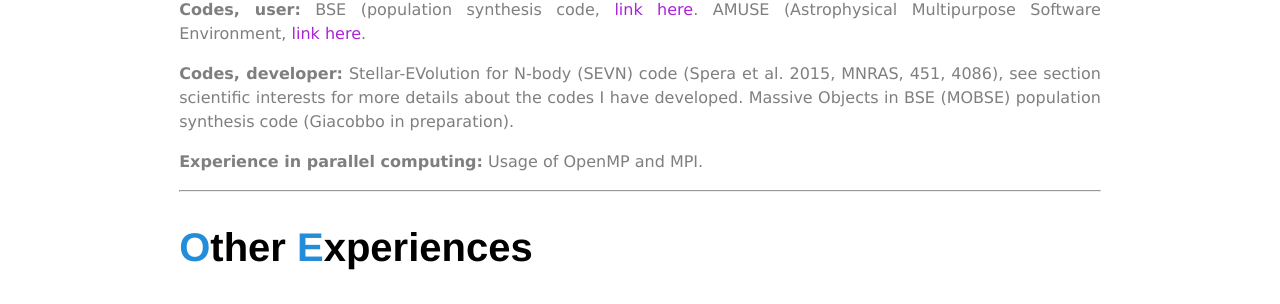
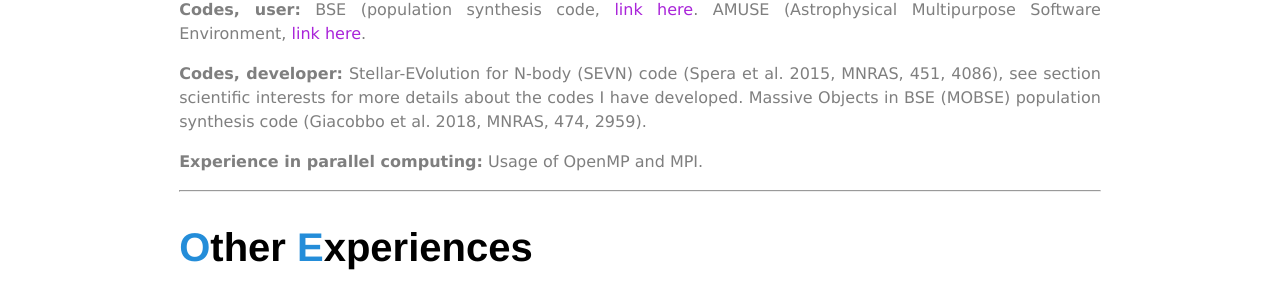
Before and after one commit to GiacobboNicola/giacobbonicola.github.io, a Jekyll site: the page built from item3.html, in a window 1280 px wide and 900 px high, scrolled down 1983 px. Shown: the part 396-700 px from the top of the window. Built offline with Jekyll 4.4.1, drawn with Linux system fonts in a browser that asks for light colours; some of the changed text lies outside the part shown.

```diff
--- a/_layouts/cv.html
+++ b/_layouts/cv.html
@@ -65,9 +65,9 @@
 					<div>
 						<h2><span class="b">P</span>ubblications</h2>
 						<p><i class="small"> 2018 </i> <b>N. Giacobbo</b>, M. Mapelli, M. Spera, "<a href="https://arxiv.org/abs/1711.03556">Merging black hole binaries: the effects of progenitor's metallicity, mass-loss rate and Eddington factor</a>",
-							2018, MNRAS, 474, 2959</p>
+							2018, MNRAS, 474, 2959.</p>
 						<p><i class="small"> 2017 </i> M. Mapelli, <b>N. Giacobbo</b>, E. Ripamonti, M. Spera, "<a href="http://adsabs.harvard.edu/abs/2017MNRAS.472.2422M">The cosmic merger rate of stellar black hole binaries from the Illustris simulation</a>",
-							2017, MNRAS, 472, 2422</p>
+							2017, MNRAS, 472, 2422.</p>
 						<p><i class="small"> 2016 </i> M. Spera, <b>N. Giacobbo</b> and M. Mapelli, , "<a href="http://adsabs.harvard.edu/abs/2016MmSAI..87..575S">Shedding light on the black hole mass spectrum</a>", 2016, Memorie della SAIt (proceeeding of MODEST 16), 87, 575.</a> </p>
 					</div>
 					<hr>
@@ -121,7 +121,7 @@
 							AMUSE (Astrophysical Multipurpose Software Environment, <a href="http://www.amusecode.org)">link here</a>.</p>
 							<p><b>Codes, developer:</b> Stellar-EVolution for N-body (SEVN) code (Spera et al. 2015, MNRAS, 451, 4086), see section scientific
 								interests for more details about the codes I have developed. Massive Objects in BSE (MOBSE) population synthesis code (Giacobbo
-								in preparation).</p>
+								et al. 2018, MNRAS, 474, 2959).</p>
 							<p><b>Experience in parallel computing:</b> Usage of OpenMP and MPI.</p>
 						</div>
 					</div>
--- a/css/main.css
+++ b/css/main.css
@@ -73,8 +73,6 @@
     display: inline-block;
 }
 
-
-
 /*.dropdown:hover .dropbtn {
     background-color: #3e8e41;
 }*/
```
